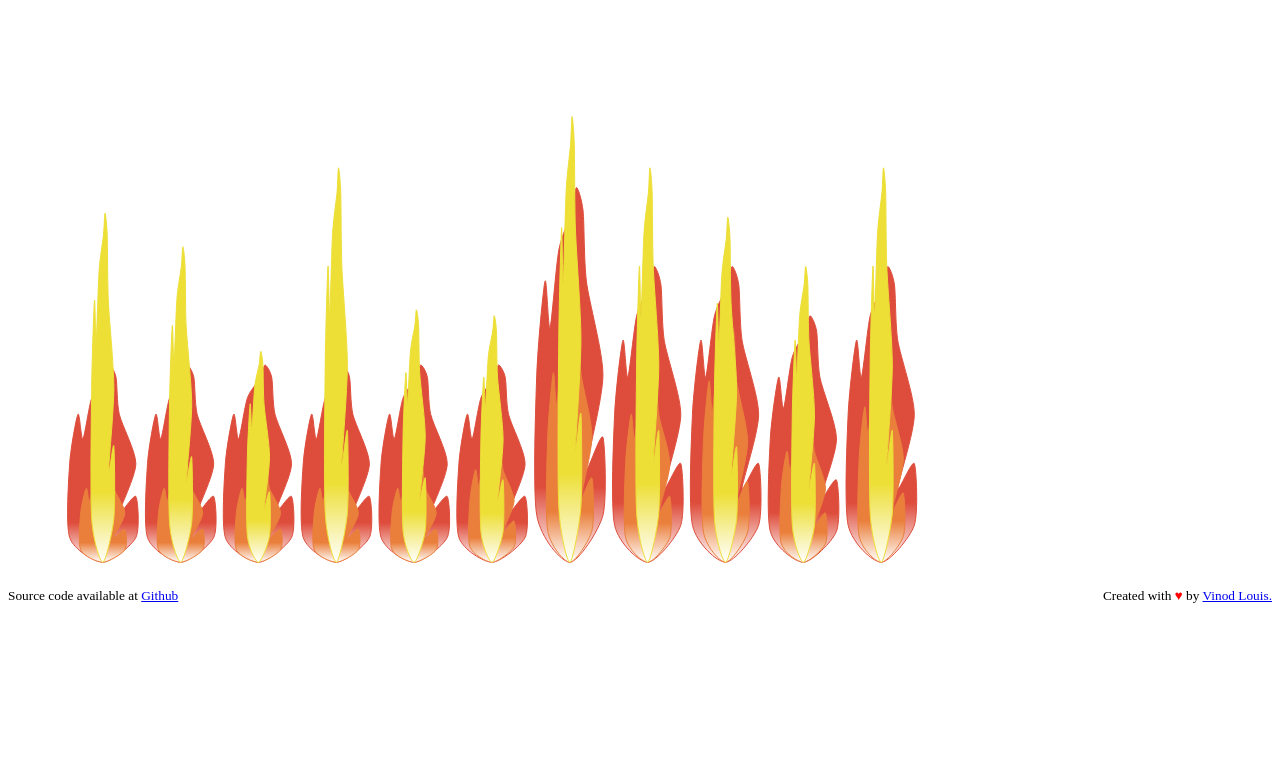
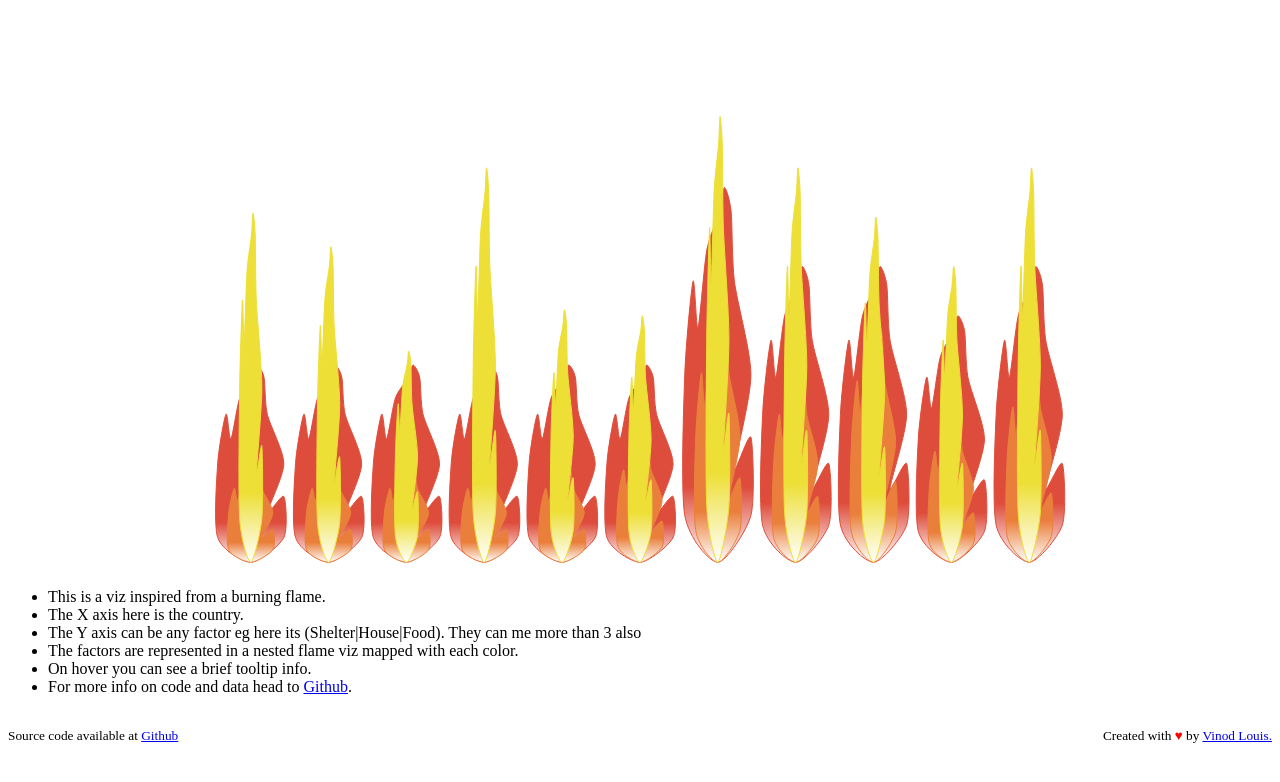
Before and after one commit to VinodLouis/d3-nested-flame-chart, a website: page index.html in a window 1280 px wide. Drawn offline with nearby package versions, Linux system fonts and the light colour scheme.

Commit message:
points added

```diff
--- a/index.html
+++ b/index.html
@@ -30,10 +30,28 @@
 	.alignright {
     	float: right;
 	}
+
+	svg{
+		display: block;
+		margin: auto;
+	}
 </style>
 </head>
 <body>
+
 	<div id="chart1"></div>
+	<div>
+		<ul>
+			<li>This is a viz inspired from a burning flame.</li>
+			<li>The X axis here is the country.</li>
+			<li>The Y axis can be any factor eg here its (Shelter|House|Food). They can me more than 3 also</li>
+			<li>The factors are represented in a nested flame viz mapped with each color.</li>
+			<li>On hover you can see a brief tooltip info.</li>
+			<li>For more info on code and data head to <a href="https://github.com/VinodLouis/d3-nested-flame-chart" target="blank">Github</a>.</li>
+		</ul>
+	</div>
+	</div>
+	<div style="clear: both"></div>
 	<div id="textbox">
         <p class="alignleft"><small>Source code available at <a href="https://github.com/VinodLouis/d3-nested-flame-chart" target="blank">Github</a></small></p>
         <p class="alignright"><small>Created with <span style="color:red">&#9829;</span> by <a href="http://www.vinodlouis.com" target="blank">Vinod Louis.</a></small></p>
```
